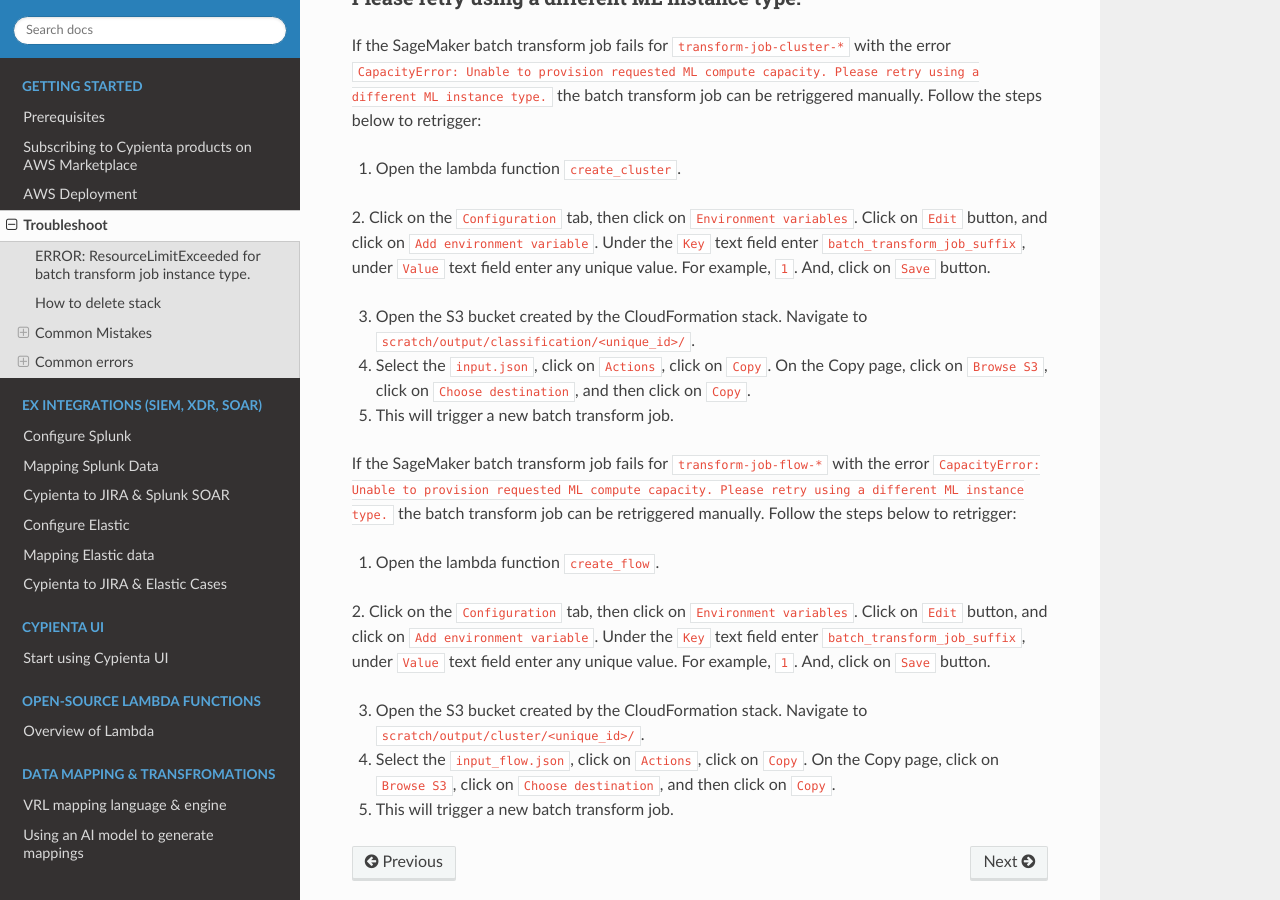
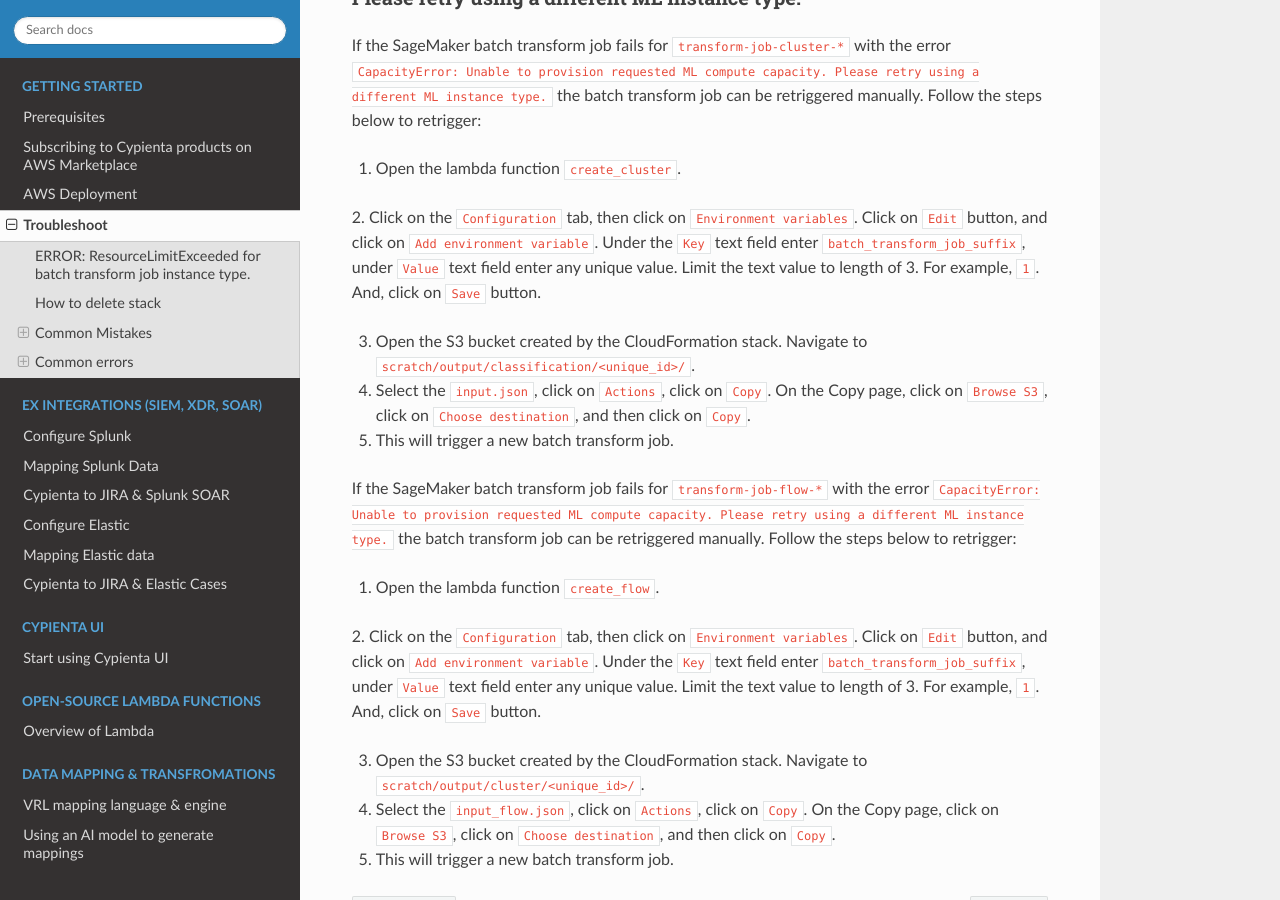
Before and after one commit to cypienta/docs, a Sphinx documentation site: the page built from docs/source/getting_started/troubleshoot.rst, in a window 1280 px wide and 900 px high, scrolled down 2305 px. Built offline with Sphinx 7.4.7 and the Read the Docs theme 2.0.0, drawn with Linux system fonts in a browser that asks for light colours.

Commit message:
manual retrigger

```diff
--- a/docs/source/getting_started/troubleshoot.rst
+++ b/docs/source/getting_started/troubleshoot.rst
@@ -91,7 +91,7 @@
 1. Open the lambda function ``create_cluster``.
 
 2. Click on the ``Configuration`` tab, then click on ``Environment variables``.
-Click on ``Edit`` button, and click on ``Add environment variable``. Under the ``Key`` text field enter ``batch_transform_job_suffix``, under ``Value`` text field enter any unique value. For example, ``1``. And, click on ``Save`` button.
+Click on ``Edit`` button, and click on ``Add environment variable``. Under the ``Key`` text field enter ``batch_transform_job_suffix``, under ``Value`` text field enter any unique value. Limit the text value to length of 3. For example, ``1``. And, click on ``Save`` button.
 
 3. Open the S3 bucket created by the CloudFormation stack. Navigate to ``scratch/output/classification/<unique_id>/``.
 
@@ -106,7 +106,7 @@
 1. Open the lambda function ``create_flow``.
 
 2. Click on the ``Configuration`` tab, then click on ``Environment variables``.
-Click on ``Edit`` button, and click on ``Add environment variable``. Under the ``Key`` text field enter ``batch_transform_job_suffix``, under ``Value`` text field enter any unique value. For example, ``1``. And, click on ``Save`` button.
+Click on ``Edit`` button, and click on ``Add environment variable``. Under the ``Key`` text field enter ``batch_transform_job_suffix``, under ``Value`` text field enter any unique value. Limit the text value to length of 3. For example, ``1``. And, click on ``Save`` button.
 
 3. Open the S3 bucket created by the CloudFormation stack. Navigate to ``scratch/output/cluster/<unique_id>/``.
 
```
